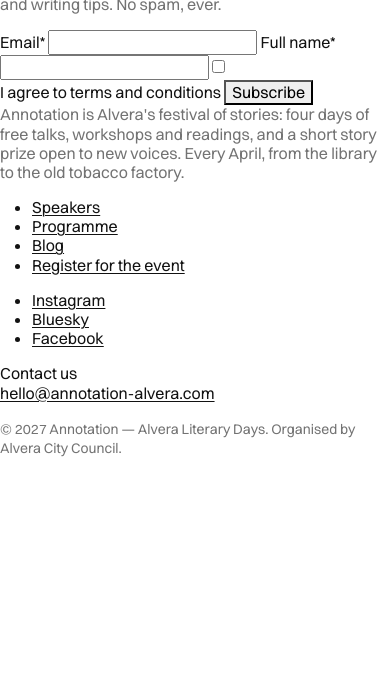
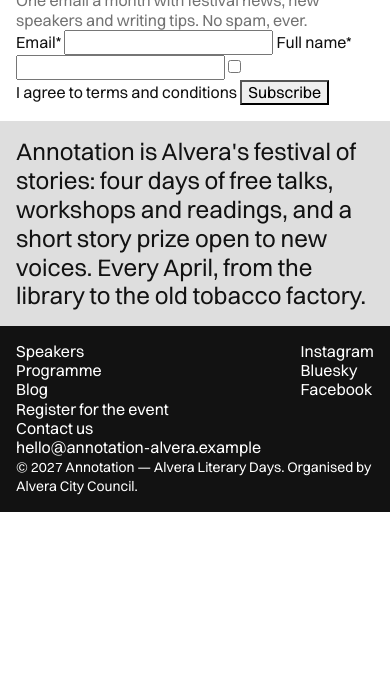
Before and after one commit to lcaballerogar/uoc-hcss-2-pec2, a website built with Parcel: page src/index.html in a window 390 px wide. Shown: the part 167-844 px from the top of the page. Built offline with nearby package versions, Linux system fonts and the light colour scheme.

Commit message:
feat: add full-height footer layout and share breakpoints with Bootstrap

```diff
--- /dev/null
+++ b/src/assets/styles/components/_footer.scss
@@ -0,0 +1,108 @@
+/*------------------------------------*\
+  #FOOTER
+\*------------------------------------*/
+
+@use "../settings/variables";
+
+/**
+ * Site footer: newsletter, festival summary and site information.
+ *
+ * Mobile first: the three columns stack. From the lg breakpoint they sit
+ * side by side and the footer fills the viewport height.
+ *
+ * 1. svh (small viewport height): the height of the viewport with the
+ *    mobile browser bars visible, so the footer never ends under them.
+ *    Unlike dvh, it does not change while scrolling, so nothing jumps.
+ * 2. Auto margins push the heading and intro to the middle of the free
+ *    space and the form to the bottom, with no extra wrapper.
+ * 3. Paragraph color comes from the elements layer (secondary text). The
+ *    summary and the information column need their own colors, because
+ *    secondary grey does not reach 4.5:1 on these backgrounds.
+ * 4. Neutral 950 is too dark for the default focus outline (1.61:1).
+ * 5. Contact sits in the middle of the free space, as in the design.
+ * 6. Links take the color of their column (white on the dark one).
+ */
+
+.c-footer {
+  display: grid;
+  grid-template-columns: 1fr;
+
+  @media (min-width: variables.$breakpoint-lg) {
+    grid-template-columns: repeat(3, 1fr);
+    min-block-size: 100svh; /* [1] */
+  }
+}
+
+.c-footer__newsletter {
+  display: flex;
+  flex-direction: column;
+  padding: variables.$spacing-footer;
+}
+
+.c-footer__title {
+  margin-block-start: auto; /* [2] */
+}
+
+.c-footer__intro {
+  margin-block-end: auto; /* [2] */
+}
+
+.c-footer__summary {
+  padding: variables.$spacing-footer;
+  margin: 0;
+  font-size: variables.$font-size-xl;
+  color: variables.$color-text-primary; /* [3] */
+  background-color: variables.$color-background-muted;
+}
+
+.c-footer__info {
+  display: grid;
+  grid-template-areas:
+    "nav social"
+    "contact contact"
+    "legal legal";
+  grid-template-rows: auto 1fr auto;
+  grid-template-columns: 1fr auto;
+  padding: variables.$spacing-footer;
+  color: variables.$color-text-inverse; /* [3] */
+  background-color: variables.$color-background-inverse;
+
+  :focus-visible {
+    outline-color: variables.$color-focus-on-dark; /* [4] */
+  }
+}
+
+.c-footer__nav {
+  grid-area: nav;
+}
+
+.c-footer__social {
+  grid-area: social;
+}
+
+.c-footer__contact {
+  grid-area: contact;
+  align-self: center; /* [5] */
+  margin: 0;
+}
+
+.c-footer__legal {
+  grid-area: legal;
+  margin: 0;
+  color: inherit; /* [3] */
+}
+
+.c-footer__list {
+  padding: 0;
+  margin: 0;
+  list-style: none;
+}
+
+.c-footer__link {
+  color: inherit; /* [6] */
+  text-decoration: none;
+
+  &:hover {
+    text-decoration: underline;
+  }
+}
--- a/src/assets/styles/main.scss
+++ b/src/assets/styles/main.scss
@@ -41,6 +41,7 @@
  *
  * COMPONENTS
  * Header...............Site header and main navigation (Bootstrap navbar).
+ * Footer...............Site footer and its components.
  *
  * UTILITIES
  * (none yet)
@@ -117,4 +118,5 @@
 
 @layer components {
   @include meta.load-css("components/header");
+  @include meta.load-css("components/footer");
 }
--- a/src/assets/styles/settings/_bootstrap-config.scss
+++ b/src/assets/styles/settings/_bootstrap-config.scss
@@ -16,6 +16,9 @@
  * 4. Navbar links and brand use primary text in every state. On hover and
  *    for the current page, the header component changes the background.
  * 5. The header sits flush with the top and sides of the viewport.
+ * 6. Breakpoints come from the design tokens, so the project and Bootstrap
+ *    share one source. In rem, media queries also respond to the font size
+ *    the user sets in the browser.
  */
 
 $config: (
@@ -31,4 +34,12 @@ $config: (
   "navbar-light-color": variables.$color-text-primary, /* [4] */
   "navbar-light-hover-color": variables.$color-text-primary, /* [4] */
   "navbar-light-active-color": variables.$color-text-primary, /* [4] */
+    "grid-breakpoints": (
+    "xs": 0,
+    "sm": variables.$breakpoint-sm,
+    "md": variables.$breakpoint-md,
+    "lg": variables.$breakpoint-lg,
+    "xl": variables.$breakpoint-xl,
+    "xxl": variables.$breakpoint-xxl,
+  ), /* [6] */
 );
--- a/src/assets/styles/settings/_variables.scss
+++ b/src/assets/styles/settings/_variables.scss
@@ -20,6 +20,7 @@
 
 // Primitives: color (neutral scale of the design system)
 $color-neutral-0: #fff;
+$color-neutral-200: #dedede;
 $color-neutral-600: #737373;
 $color-neutral-700: #535353;
 $color-neutral-950: #121212;
@@ -51,6 +52,13 @@ $spacing-m: 1.5rem;       // 24px
 // Primitives: sizes: n × 4px
 $size-10: 2.5rem;         // 40px
 
+// Primitives: breakpoints (Bootstrap's values, in rem)
+$breakpoint-sm: 36rem;    // 576px
+$breakpoint-md: 48rem;    // 768px
+$breakpoint-lg: 62rem;    // 992px
+$breakpoint-xl: 75rem;    // 1200px
+$breakpoint-xxl: 87.5rem; // 1400px
+
 
 
 
@@ -60,6 +68,8 @@ $size-10: 2.5rem;         // 40px
 
 // Color: background
 $color-background-primary: $color-neutral-0;
+$color-background-muted: $color-neutral-200;
+$color-background-inverse: $color-neutral-950;
 
 // Color: text
 $color-text-primary: $color-neutral-950;
@@ -78,12 +88,14 @@ $color-accent-blog: $color-brown-800;         // with text-inverse: 6.23:1
 $color-cta-background: $color-pink-500;       // with text-primary: 5.97:1
 $color-cta-text: $color-text-primary;
 
-$color-focus: $color-blue-800;
+$color-focus: $color-blue-800;               // on white: 11.65:1
+$color-focus-on-dark: $color-blue-400;       // on neutral 950: 5.79:1
 
 // Spacing
 $spacing-paragraph: $spacing-s;
 $spacing-control-block: $spacing-xs;
 $spacing-control-inline: $spacing-m;
+$spacing-footer: $spacing-s;
 
 // Sizes
 $size-control-min-height: $size-10;
--- a/src/views/footer.html
+++ b/src/views/footer.html
@@ -1,7 +1,7 @@
-<footer>
-  <section aria-labelledby="newsletter-title">
-    <h2 id="newsletter-title">Stay in the margins</h2>
-    <p>One email a month with festival news, new speakers and writing tips. No spam, ever.</p>
+<footer class="c-footer">
+  <section class="c-footer__newsletter" aria-labelledby="newsletter-title">
+    <h2 class="c-footer__title" id="newsletter-title">Stay in the margins</h2>
+    <p class="c-footer__intro">One email a month with festival news, new speakers and writing tips. No spam, ever.</p>
 
     <form action="#" method="post">
       <label for="newsletter-email">Email*</label>
@@ -17,27 +17,29 @@
     </form>
   </section>
 
-  <p>Annotation is Alvera's festival of stories: four days of free talks, workshops and readings, and a short story prize open to new voices. Every April, from the library to the old tobacco factory.</p>
+  <p class="c-footer__summary">Annotation is Alvera's festival of stories: four days of free talks, workshops and readings, and a short story prize open to new voices. Every April, from the library to the old tobacco factory.</p>
 
-  <nav aria-label="Footer">
-    <ul>
-      <li><a href="./speakers.html">Speakers</a></li>
-      <li><a href="./programme.html">Programme</a></li>
-      <li><a href="./article.html">Blog</a></li>
-      <li><a href="#">Register for the event</a></li>
+  <div class="c-footer__info">
+    <nav class="c-footer__nav" aria-label="Footer">
+      <ul class="c-footer__list">
+        <li><a class="c-footer__link" href="./speakers.html">Speakers</a></li>
+        <li><a class="c-footer__link" href="./programme.html">Programme</a></li>
+        <li><a class="c-footer__link" href="./article.html">Blog</a></li>
+        <li><a class="c-footer__link" href="#">Register for the event</a></li>
+      </ul>
+    </nav>
+
+    <ul class="c-footer__list c-footer__social" aria-label="Social media">
+      <li><a class="c-footer__link" href="https://www.instagram.com/">Instagram</a></li>
+      <li><a class="c-footer__link" href="https://bsky.app/">Bluesky</a></li>
+      <li><a class="c-footer__link" href="https://www.facebook.com/">Facebook</a></li>
     </ul>
-  </nav>
 
-  <ul aria-label="Social media">
-    <li><a href="https://www.instagram.com/">Instagram</a></li>
-    <li><a href="https://bsky.app/">Bluesky</a></li>
-    <li><a href="https://www.facebook.com/">Facebook</a></li>
-  </ul>
+    <address class="c-footer__contact">
+      Contact us<br />
+      <a class="c-footer__link" href="mailto:hello@annotation-alvera.example">hello@annotation-alvera.example</a>
+    </address>
 
-  <address>
-    Contact us<br />
-    <a href="mailto:hello@annotation-alvera.com">hello@annotation-alvera.com</a>
-  </address>
-
-  <p><small>&copy; 2027 Annotation — Alvera Literary Days. Organised by Alvera City Council.</small></p>
+    <p class="c-footer__legal"><small>&copy; 2027 Annotation — Alvera Literary Days. Organised by Alvera City Council.</small></p>
+  </div>
 </footer>
```
